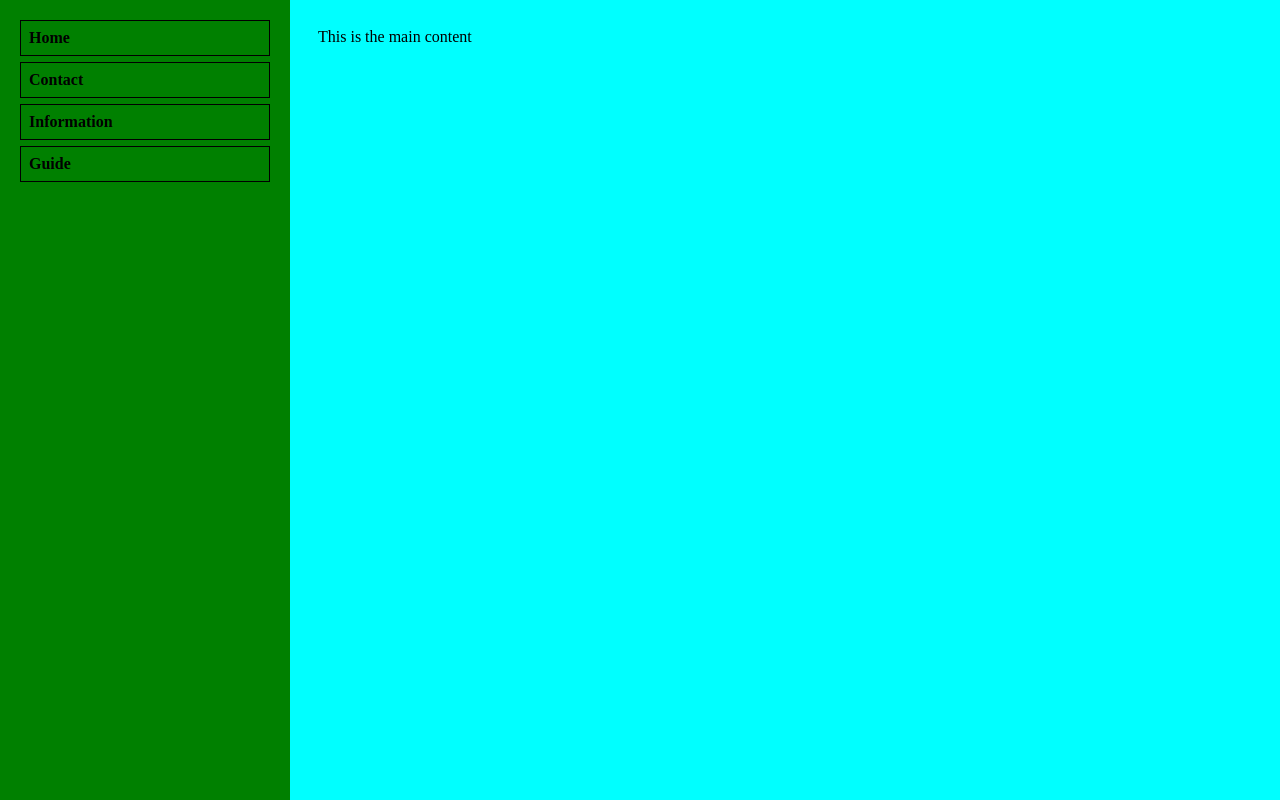
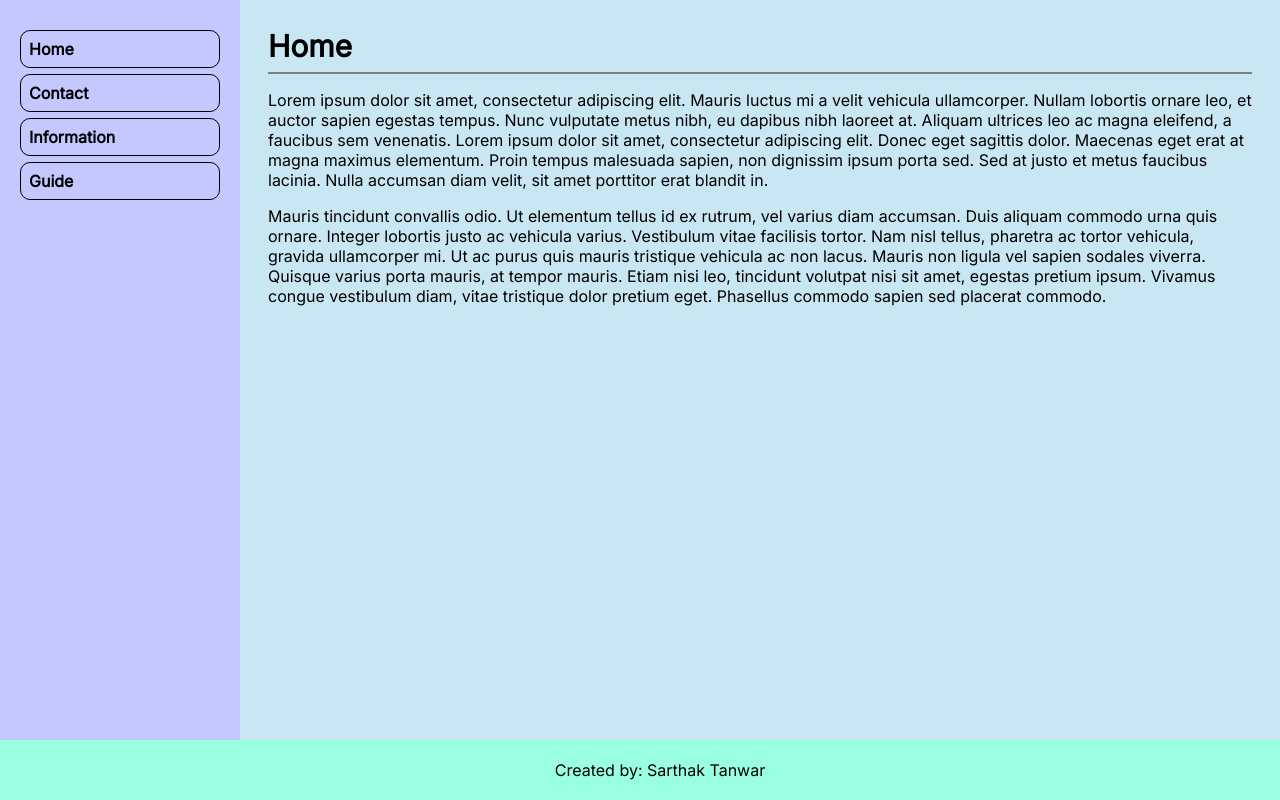
Before and after one commit to sarthak-2305/job-freak-page, a React (Create React App) app: page / in a window 1280 px wide. Built offline with nearby package versions, Linux system fonts and the light colour scheme.

Commit message:
functional website

```diff
--- a/public/index.html
+++ b/public/index.html
@@ -25,6 +25,15 @@
       Learn how to configure a non-root public URL by running `npm run build`.
     -->
     <title>React App</title>
+    <style>
+      body {
+        font-family: "Inter";
+      }
+    </style>
+    <link
+      rel="stylesheet"
+      href="https://fonts.googleapis.com/css?family=Inter"
+    />
   </head>
   <body>
     <noscript>You need to enable JavaScript to run this app.</noscript>
--- a/src/App.js
+++ b/src/App.js
@@ -1,23 +1,75 @@
 import React from "react";
 
 export default function App() {
-  const [showHome, setShowHome] = React.useState(true);
+  const [showHome, setShowHome] = React.useState(1);
 
-  function handleClick() {
-    setShowHome((home) => !home);
+  function handleClick(number) {
+    setShowHome(() => number);
+  }
+
+  function renderBody() {
+    if (showHome === 1) {
+      return <MainContent />;
+    } else if (showHome === 2) {
+      return <ContactInfo />;
+    } else if (showHome === 3) {
+      return <InformationPanel />;
+    } else {
+      return <GuidePanel />;
+    }
   }
 
   return (
     <div
       style={{
-        backgroundColor: "cyan",
+        backgroundColor: "#c9e7f2",
         height: "100vh",
         margin: -8,
         display: "flex",
       }}
     >
-      <SideBar handleClick={handleClick} />
-      {showHome ? <MainContent /> : <ContactInfo />}
+      <div
+        style={{
+          display: "flex",
+        }}
+      >
+        <SideBar handleClick={handleClick} />
+        <div
+          style={{
+            display: "flex",
+            flexDirection: "column",
+          }}
+        >
+          {renderBody()}
+        </div>
+        <BottomBar />
+      </div>
+    </div>
+  );
+}
+
+function BottomBar() {
+  return (
+    <div
+      style={{
+        backgroundColor: "#99ffe0",
+        width: "100%",
+        padding: "20px",
+        display: "flex",
+        justifyContent: "center",
+        position: "fixed",
+        bottom: 0,
+        zIndex: 1,
+      }}
+    >
+      <div
+        style={{
+          display: "flex",
+          justifyContent: "center",
+        }}
+      >
+        Created by: Sarthak Tanwar
+      </div>
     </div>
   );
 }
@@ -26,15 +78,17 @@ function SideBar(props) {
   return (
     <div
       style={{
-        backgroundColor: "green",
-        width: "250px",
+        backgroundColor: "#c4c8ff",
+        width: "200px",
         padding: "20px",
+        minWidth: "200px",
+        paddingTop: "30px",
       }}
     >
-      <SideComponents name="Home" clicked={props.handleClick} />
-      <SideComponents name="Contact" clicked={props.handleClick} />
-      <SideComponents name="Information" clicked={props.handleClick} />
-      <SideComponents name="Guide" clicked={props.handleClick} />
+      <SideComponents name="Home" clicked={props.handleClick} data={1} />
+      <SideComponents name="Contact" clicked={props.handleClick} data={2} />
+      <SideComponents name="Information" clicked={props.handleClick} data={3} />
+      <SideComponents name="Guide" clicked={props.handleClick} data={4} />
     </div>
   );
 }
@@ -44,11 +98,12 @@ function SideComponents(props) {
     <div
       style={{
         border: "1px black solid",
+        borderRadius: "10px",
         padding: "8px",
         marginBottom: "6px",
         fontWeight: "600",
       }}
-      onClick={props.clicked}
+      onClick={() => props.clicked(props.data)}
     >
       {props.name}
     </div>
@@ -62,7 +117,29 @@ function MainContent() {
         padding: "28px",
       }}
     >
-      This is the main content
+      <TitlePart name="Home" />
+      <p>
+        Lorem ipsum dolor sit amet, consectetur adipiscing elit. Mauris luctus
+        mi a velit vehicula ullamcorper. Nullam lobortis ornare leo, et auctor
+        sapien egestas tempus. Nunc vulputate metus nibh, eu dapibus nibh
+        laoreet at. Aliquam ultrices leo ac magna eleifend, a faucibus sem
+        venenatis. Lorem ipsum dolor sit amet, consectetur adipiscing elit.
+        Donec eget sagittis dolor. Maecenas eget erat at magna maximus
+        elementum. Proin tempus malesuada sapien, non dignissim ipsum porta sed.
+        Sed at justo et metus faucibus lacinia. Nulla accumsan diam velit, sit
+        amet porttitor erat blandit in.
+      </p>
+      <p>
+        Mauris tincidunt convallis odio. Ut elementum tellus id ex rutrum, vel
+        varius diam accumsan. Duis aliquam commodo urna quis ornare. Integer
+        lobortis justo ac vehicula varius. Vestibulum vitae facilisis tortor.
+        Nam nisl tellus, pharetra ac tortor vehicula, gravida ullamcorper mi. Ut
+        ac purus quis mauris tristique vehicula ac non lacus. Mauris non ligula
+        vel sapien sodales viverra. Quisque varius porta mauris, at tempor
+        mauris. Etiam nisi leo, tincidunt volutpat nisi sit amet, egestas
+        pretium ipsum. Vivamus congue vestibulum diam, vitae tristique dolor
+        pretium eget. Phasellus commodo sapien sed placerat commodo.
+      </p>
     </div>
   );
 }
@@ -74,7 +151,87 @@ function ContactInfo() {
         padding: "28px",
       }}
     >
-      This is contact info
+      <TitlePart name="Contact Us" />
+      <div
+        style={{
+          display: "flex",
+          flexWrap: "wrap",
+          justifyContent: "center",
+          gap: "24px",
+          marginTop: "30px",
+        }}
+      >
+        <Contacts />
+        <Contacts />
+        <Contacts />
+        <Contacts />
+        <Contacts />
+        <Contacts />
+        <Contacts />
+        <Contacts />
+      </div>
     </div>
   );
 }
+
+function TitlePart(props) {
+  return (
+    <div
+      style={{
+        fontWeight: 900,
+        fontSize: 30,
+        marginBottom: "8px",
+      }}
+    >
+      {props.name}
+      <div
+        style={{
+          border: "1px grey solid",
+          width: "100vd",
+          margin: "8px 0px",
+        }}
+      ></div>
+    </div>
+  );
+}
+
+function Contacts() {
+  return (
+    <div
+      style={{
+        border: "1px #A9C3B6 solid",
+        padding: "20px",
+        borderRadius: "10px",
+      }}
+    >
+      <div>Name: John Smith</div>
+      <div>Address: 123 Main Street, City, State, ZIP </div>
+      <div>Phone: (123) 456 - 7890 </div>
+      <div>Email: johnsmith@example.com</div>
+    </div>
+  );
+}
+
+function InformationPanel() {
+  return (
+    <div
+      style={{
+        padding: "28px",
+      }}
+    >
+      <TitlePart name="Information" />
+    </div>
+  );
+}
+
+function GuidePanel() {
+  return (
+    <div
+      style={{
+        padding: "28px",
+      }}
+    >
+      <TitlePart name="Guide" />
+    </div>
+  );
+}
```
